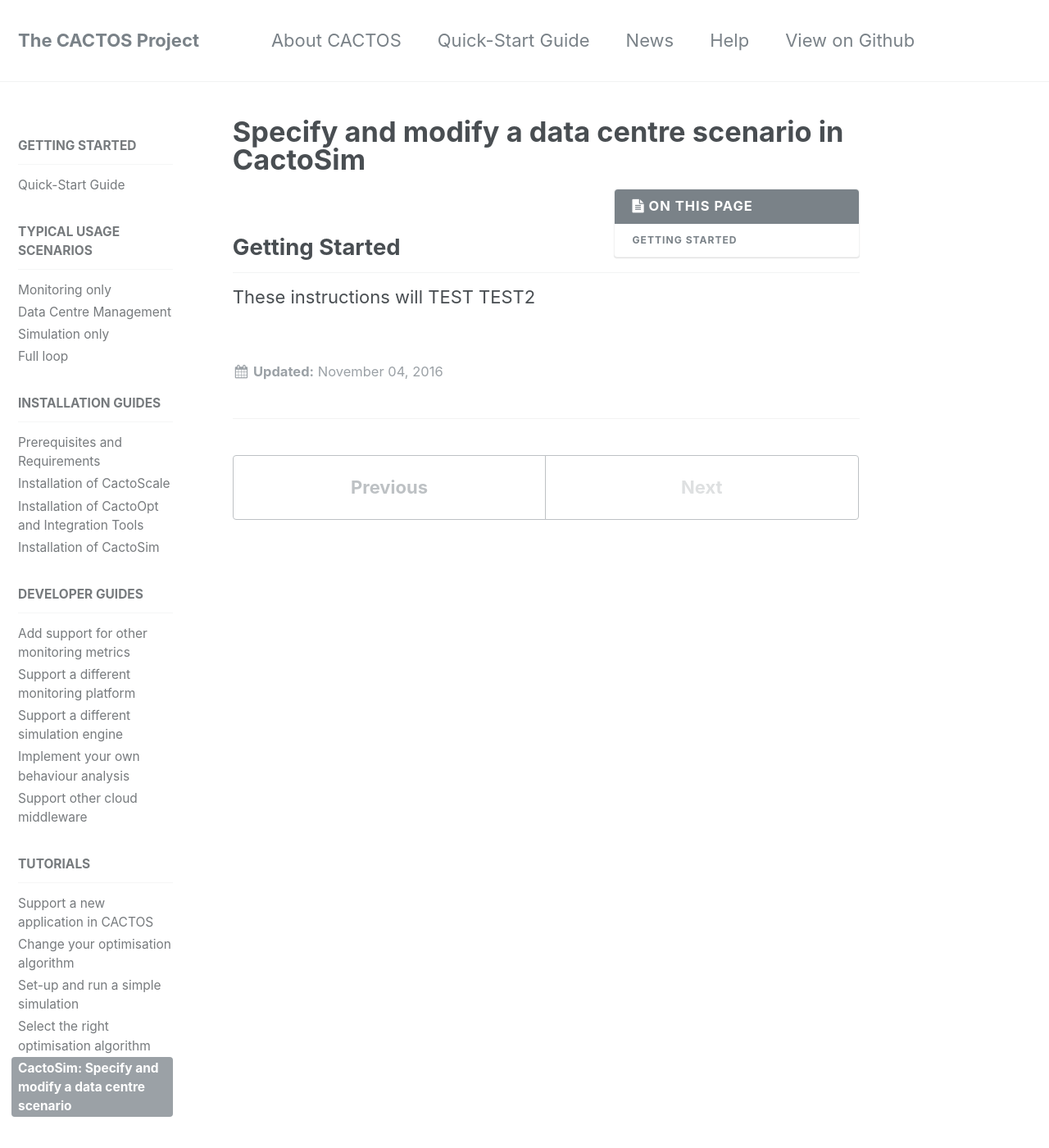
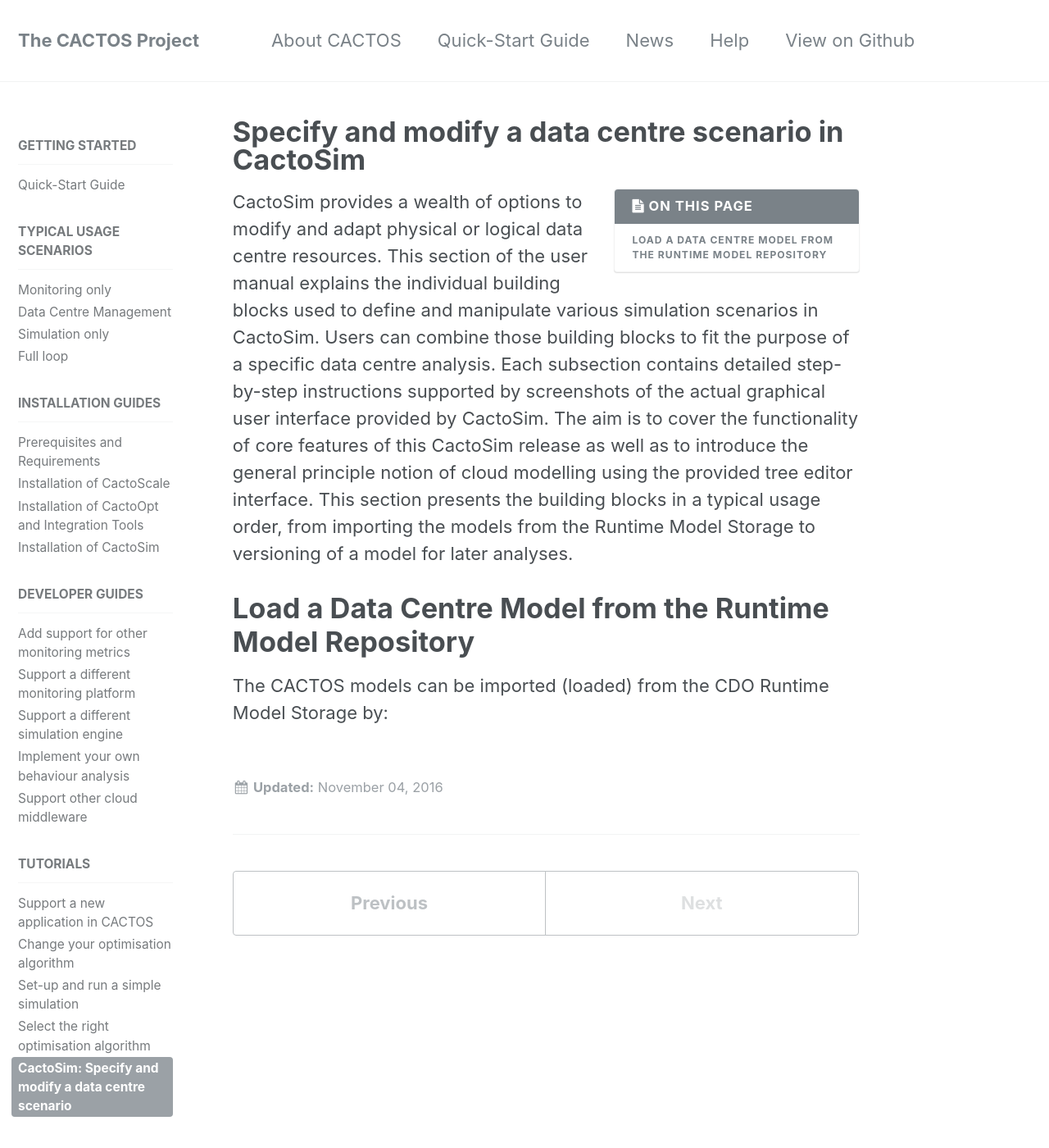
Before and after one commit to cactos/cactos.github.io, a Jekyll site: the page built from _docs/19_cactosim-specify-and-modify-a-data-centre-scenario.md, in a window 1280 px wide and 1400 px high. Shown: the whole window at 82% size. Built offline with Jekyll 4.4.1, drawn with Linux system fonts in a browser that asks for light colours.

Commit message:
Initial population of text

```diff
--- a/_docs/19_cactosim-specify-and-modify-a-data-centre-scenario.md
+++ b/_docs/19_cactosim-specify-and-modify-a-data-centre-scenario.md
@@ -7,6 +7,8 @@
 
 {% include toc %}
 
-## Getting Started
+CactoSim provides a wealth of options to modify and adapt physical or logical data centre resources. This section of the user manual explains the individual building blocks used to define and manipulate various simulation scenarios in CactoSim. Users can combine those building blocks to fit the purpose of a specific data centre analysis.
+Each subsection contains detailed step-by-step instructions supported by screenshots of the actual graphical user interface provided by CactoSim. The aim is to cover the functionality of core features of this CactoSim release as well as to introduce the general principle notion of cloud modelling using the provided tree editor interface. This section presents the building blocks in a typical usage order, from importing the models from the Runtime Model Storage to versioning of a model for later analyses.
 
-These instructions will TEST TEST2
+# Load a Data Centre Model from the Runtime Model Repository
+The CACTOS models can be imported (loaded) from the CDO Runtime Model Storage by:
```
